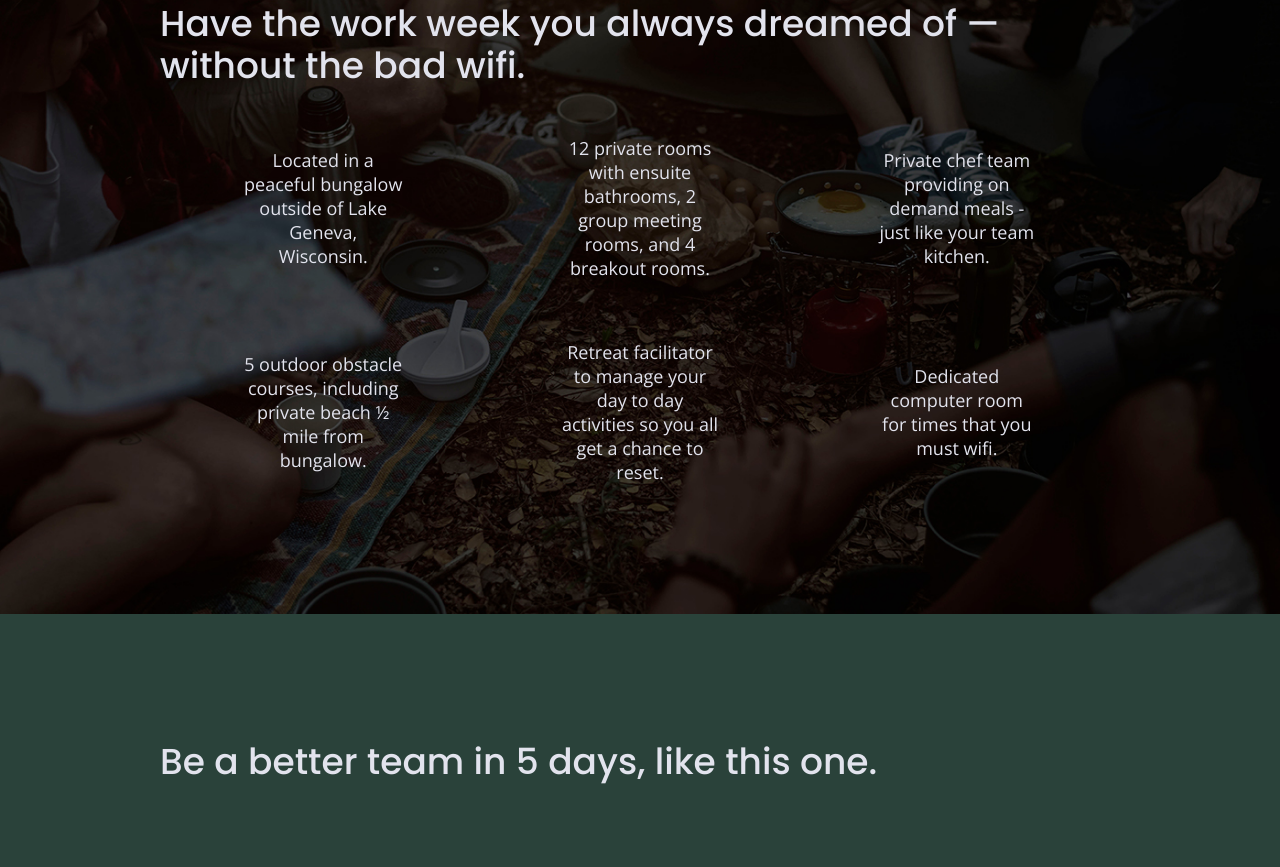
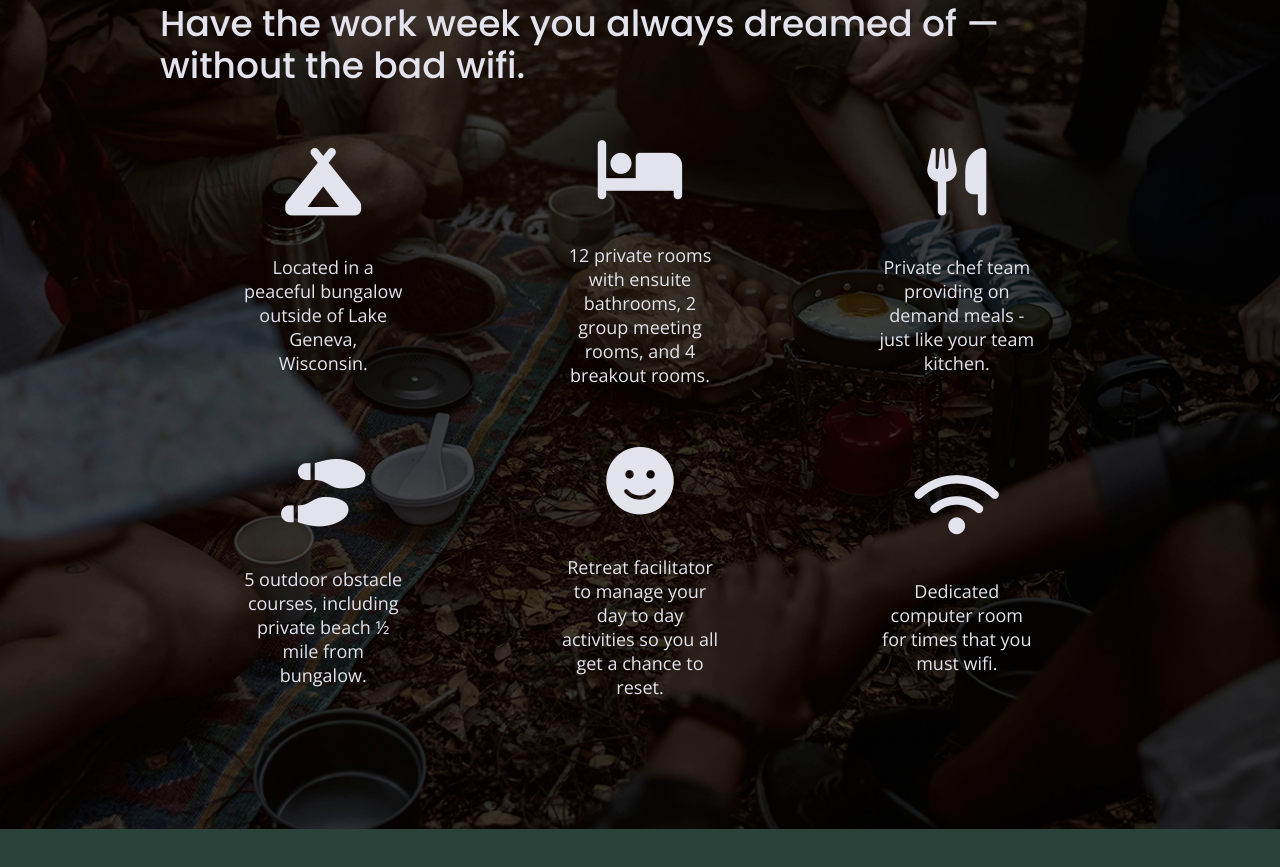
Before and after one commit to emilyalmond-stack/site-unplugged-retreat, a website built with Parcel: page index.html in a window 1280 px wide. Shown: the part 1015-1882 px from the top of the page. Built offline with nearby package versions, Linux system fonts and the light colour scheme.

Commit message:
added fontawesome links to all pages and added styles to features section of home page

```diff
--- a/css/main.css
+++ b/css/main.css
@@ -333,6 +333,11 @@ input [type=button] {
 .features p{
   text-align: center;
   margin: 0;
+}
+
+.features i {
+  font-size: 3.75em;
+  margin-bottom: 40px;
 }
 
 
--- a/index.html
+++ b/index.html
@@ -11,9 +11,14 @@
   <link rel="manifest" href="site.webmanifest">
   <link rel="apple-touch-icon" href="icon.png">
   <!-- Place favicon.ico in the root directory -->
+
   <!-- Google fonts -->
   <link rel="preconnect" href="https://fonts.gstatic.com">
   <link href="https://fonts.googleapis.com/css2?family=Open+Sans:wght@400;700&family=Poppins:wght@500;700&display=swap" rel="stylesheet">
+
+  <!-- FontAwesome -->
+  <script src="https://kit.fontawesome.com/ac1f9b4068.js" crossorigin="anonymous"></script>
+
   <link rel="stylesheet" href="css/normalize.css">
   <link rel="stylesheet" href="css/main.css">
 
@@ -72,6 +77,7 @@
         <div class="features-items">
           <article>
             <p class="fontawesome-icon">
+              <i class="fas fa-campground"></i>
             </p>
             <p class="features-item-description">
               Located in a peaceful bungalow outside of Lake Geneva, Wisconsin.
@@ -79,6 +85,7 @@
           </article>
           <article>
             <p class="fontawesome-icon">
+              <i class="fas fa-bed"></i>
             </p>
             <p class="features-item-description">
               12 private rooms with ensuite bathrooms, 2 group meeting rooms, and 4 breakout rooms.
@@ -86,6 +93,7 @@
           </article>
           <article>
             <p class="fontawesome-icon">
+              <i class="fas fa-utensils"></i>
             </p>
             <p class="features-item-description">
               Private chef team providing on demand meals - just like your team kitchen.
@@ -93,6 +101,7 @@
           </article>
           <article>
             <p class="fontawesome-icon">
+              <i class="fas fa-shoe-prints"></i>
             </p>
             <p class="features-item-description">
               5 outdoor obstacle courses, including private beach ½ mile from bungalow.
@@ -100,6 +109,7 @@
           </article>
           <article>
             <p class="fontawesome-icon">
+              <i class="fas fa-smile"></i>
             </p>
             <p class="features-item-description">
               Retreat facilitator to manage your day to day activities so you all get a chance to reset.
@@ -107,6 +117,7 @@
           </article>
           <article>
             <p class="fontawesome-icon">
+              <i class="fas fa-wifi"></i>
             </p>
             <p class="features-item-description">
               Dedicated computer room for times that you must wifi.
```
Also changed, not shown: about/index.html (+5 -0 lines), faq/index.html (+5 -0 lines).
